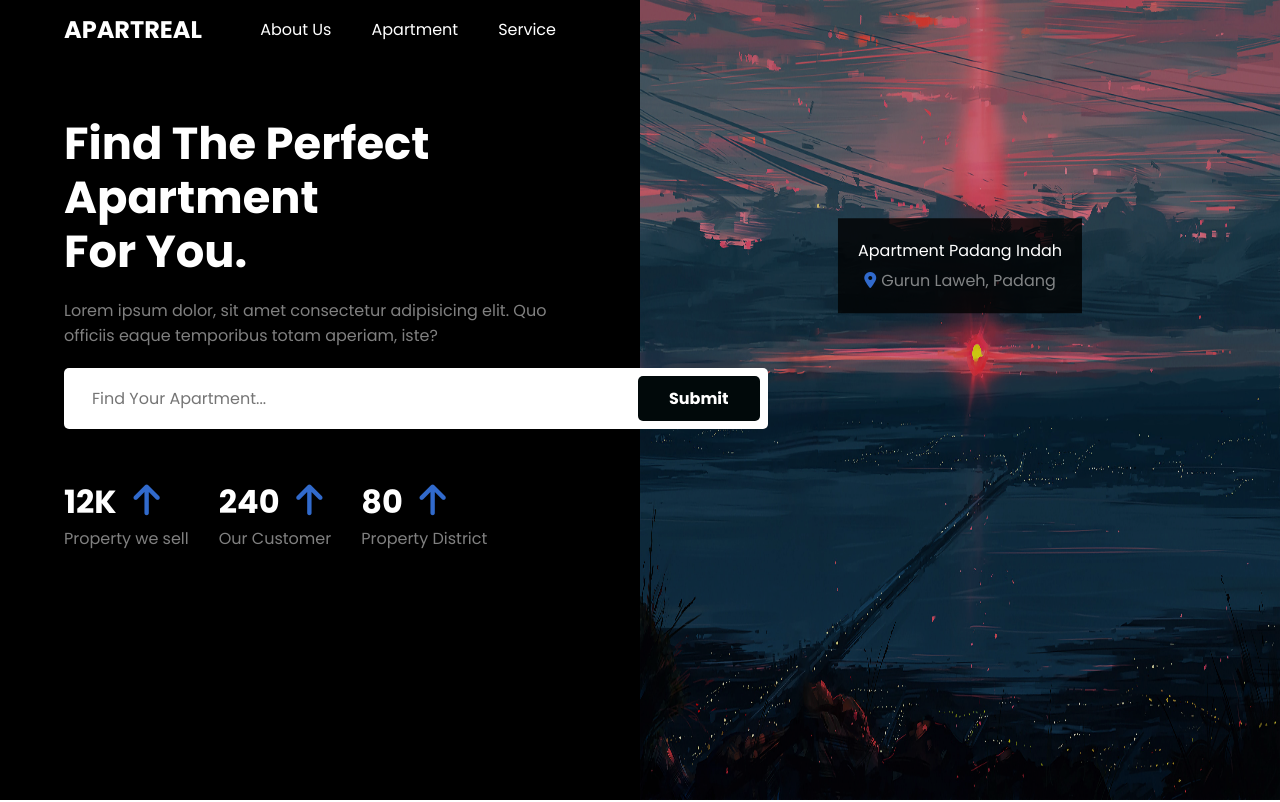
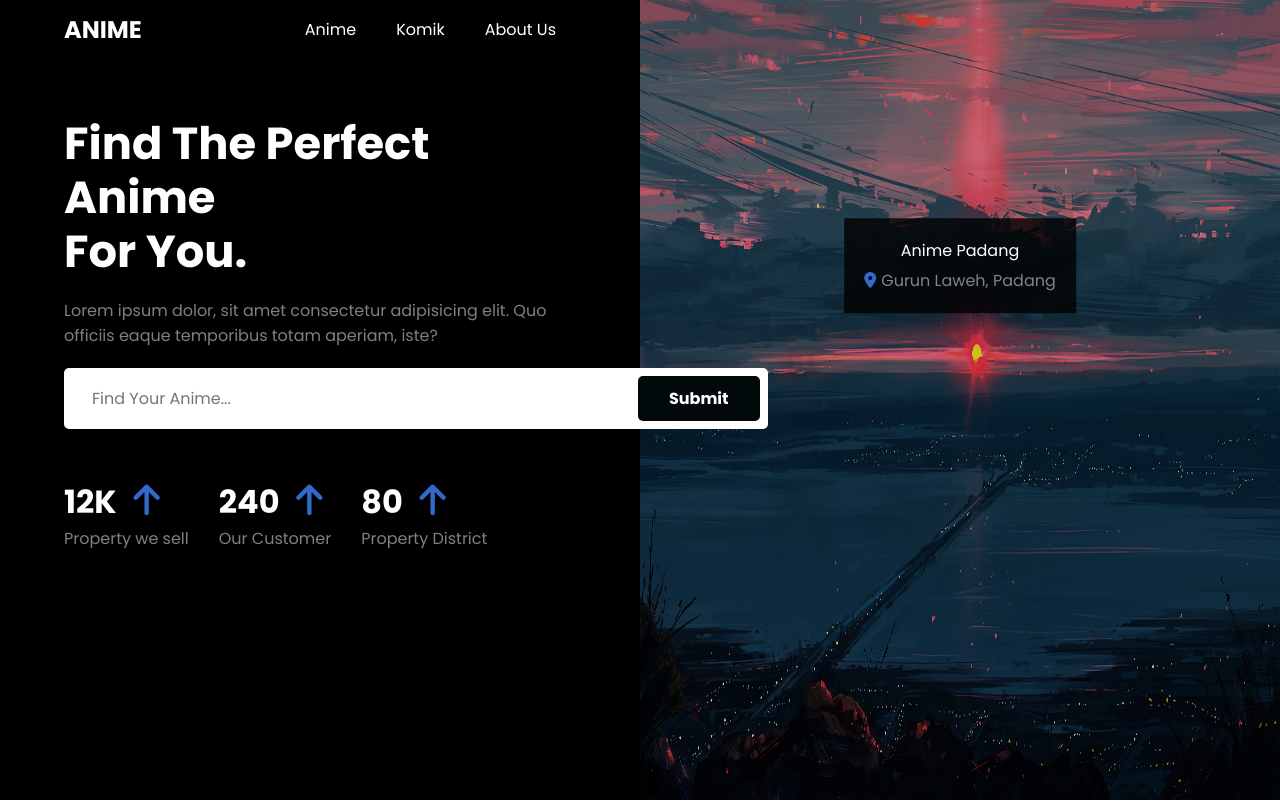
Before and after one commit to Thebibii/webtwo.github.io, a plain HTML site: page index.html in a window 1280 px wide. Shown: the top 802 px of the page. Drawn offline with nearby package versions, Linux system fonts and the light colour scheme.

Commit message:
mengubah text jadi anime

```diff
--- a/index.html
+++ b/index.html
@@ -30,21 +30,21 @@
 			<div class="box">
 				<div class="header-container">
 					<div class="menunav">
-						<h2>APARTREAL</h2>
+						<h2>ANIME</h2>
 						<ul class="menu">
+							<li><a href="">Anime</a></li>
+							<li><a href="">Komik</a></li>
 							<li><a href="">About Us</a></li>
-							<li><a href="">Apartment</a></li>
-							<li><a href="">Service</a></li>
 						</ul>
 						<i class="ri-menu-3-line"></i>
 						<div class="bgnavbar"></div>
 					</div>
 					<div class="title">
-						<h1>Find The Perfect <br> Apartment <br> For You.</h1>
+						<h1>Find The Perfect <br> Anime <br> For You.</h1>
 						<p>Lorem ipsum dolor, sit amet consectetur adipisicing elit. Quo officiis eaque temporibus totam aperiam, iste?</p>
 					</div>
 					<form action="">
-						<input type="text" placeholder="Find Your Apartment...">
+						<input type="text" placeholder="Find Your Anime...">
 						<button>Submit</button>
 					</form>
 					<div class="info">
@@ -67,7 +67,7 @@
 				<img src="assest/hero.jpg" alt="">
 				<div class="bgblack"></div>
 				<div class="loc">
-					<p>Apartment Padang Indah</p>
+					<p>Anime Padang</p>
 					<p><i class="fa-solid fa-location-dot"></i>Gurun Laweh, Padang</p>
 				</div>
 			</div>
@@ -204,21 +204,21 @@
 				<div class="box">
 					<img src="assest/icon/idea.gif" alt="">
 					<div class="desc">
-						<h3>Bangunan Milenial</h3>
+						<h3>Anime Terbaru</h3>
 						<p>Lorem, ipsum dolor sit amet consectetur adipisicing, elit. Quod, cum?</p>
 					</div>
 				</div>
 				<div class="box">
 					<img src="assest/icon/social-care.gif" alt="">
 					<div class="desc">
-						<h3>Ramah Lingkungan</h3>
+						<h3>Komunitas Anime</h3>
 						<p>Lorem, ipsum dolor sit amet consectetur adipisicing, elit. Quod, cum?</p>
 					</div>
 				</div>
 				<div class="box">
 					<img src="assest/icon/award.gif" alt="">
 					<div class="desc">
-						<h3>Terverifikasi</h3>
+						<h3>Terbaik & Terjangkau</h3>
 						<p>Lorem, ipsum dolor sit amet consectetur adipisicing, elit. Quod, cum?</p>
 					</div>
 				</div>
```
